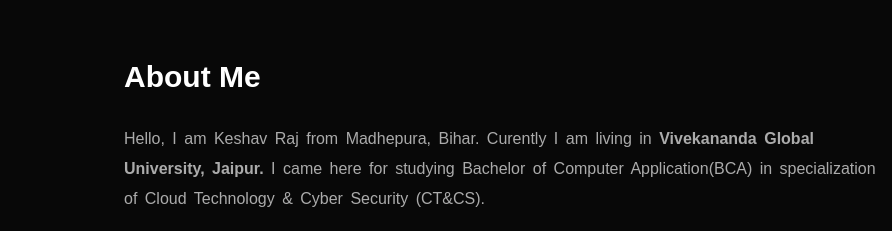
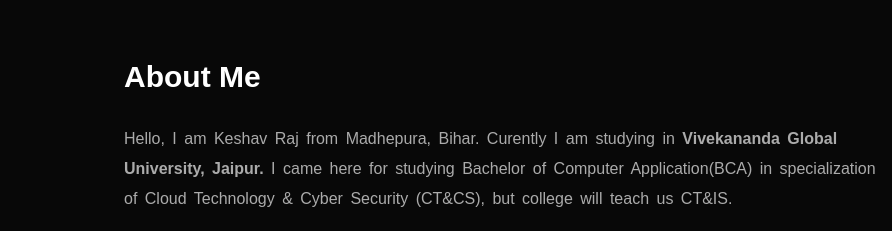
Before and after one commit to keshavzoie/portfoliozoie, a plain HTML site: page index.html in a window 1280 px wide. Shown: the part 820-1051 px from the top of the page, 388-1280 px from the left. Drawn offline with Linux system fonts and the light colour scheme.

Commit message:
Update index.html

```diff
--- a/index.html
+++ b/index.html
@@ -34,9 +34,9 @@
                     <img src="frontpage2.png" alt="image2" class="img2">
                 <div class="about-col-2">
                     <h1 class="sub-title">About Me</h1>
-                    <p>Hello, I am Keshav Raj from Madhepura, Bihar. Curently I am living in <strong> Vivekananda Global University, Jaipur.</strong>
+                    <p>Hello, I am Keshav Raj from Madhepura, Bihar. Curently I am studying in <strong> Vivekananda Global University, Jaipur.</strong>
                         I came here for studying Bachelor of Computer Application(BCA) in specialization of Cloud Technology &
-                         Cyber Security (CT&CS). </p>
+                         Cyber Security (CT&CS), but college will teach us CT&IS. </p>
                     <div class="tab-titles">
                         <p class="tab-links active-link" onclick="opentab('education')">Education</p>
                         <p class="tab-links" onclick="opentab('skills')">Skills</p>
```
